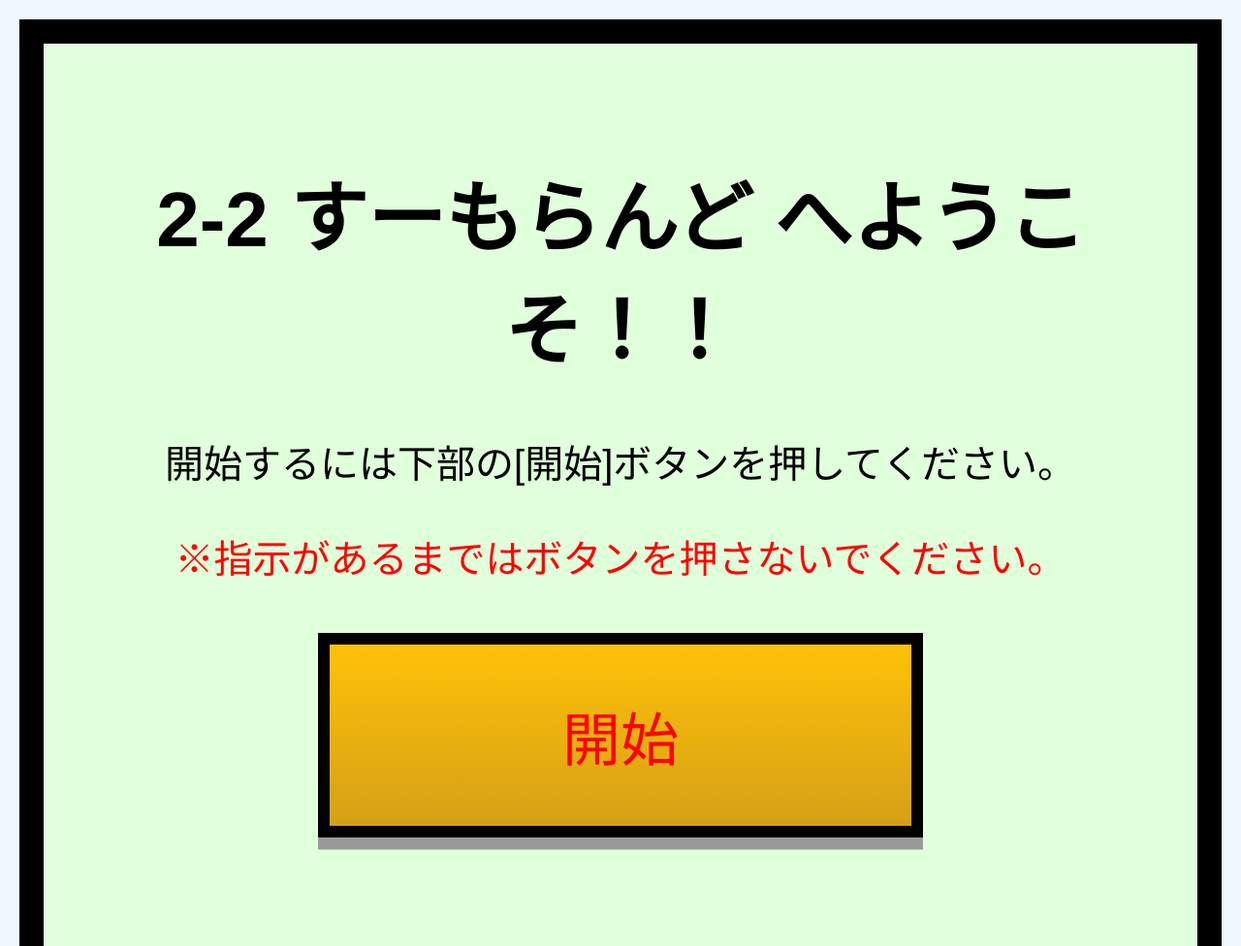
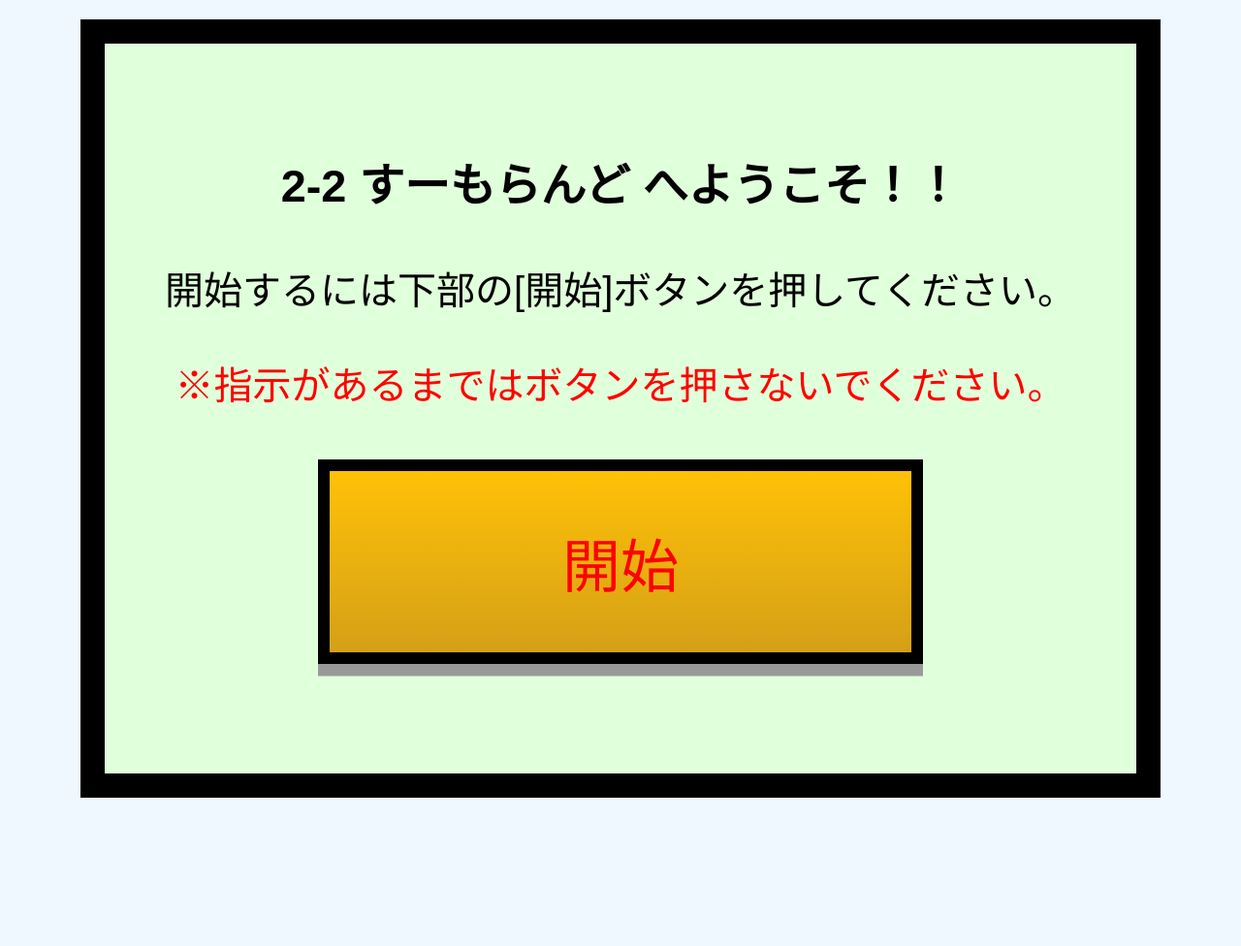
Before and after one commit to yit-109/test, a plain HTML site: page home.html in a window 1280 px wide. Shown: the top 976 px of the page at 97% size. After the commit the page ends 843 px from the top, so only its background shows below. Drawn offline with Linux system fonts and the light colour scheme.

Commit message:
home.html

```diff
--- a/home.html
+++ b/home.html
@@ -13,7 +13,7 @@
 </head>
 <body>
     <div class="container">
-        <h1>2-2 すーもらんど へようこそ！！</h1>
+        <h3>2-2 すーもらんど へようこそ！！</h3>
         <p>開始するには下部の[開始]ボタンを押してください。</p>
         <p class="red-text">※指示があるまではボタンを押さないでください。</p>
         <a href="bonus.html" class="button" id="startButton">開始</a>
```
